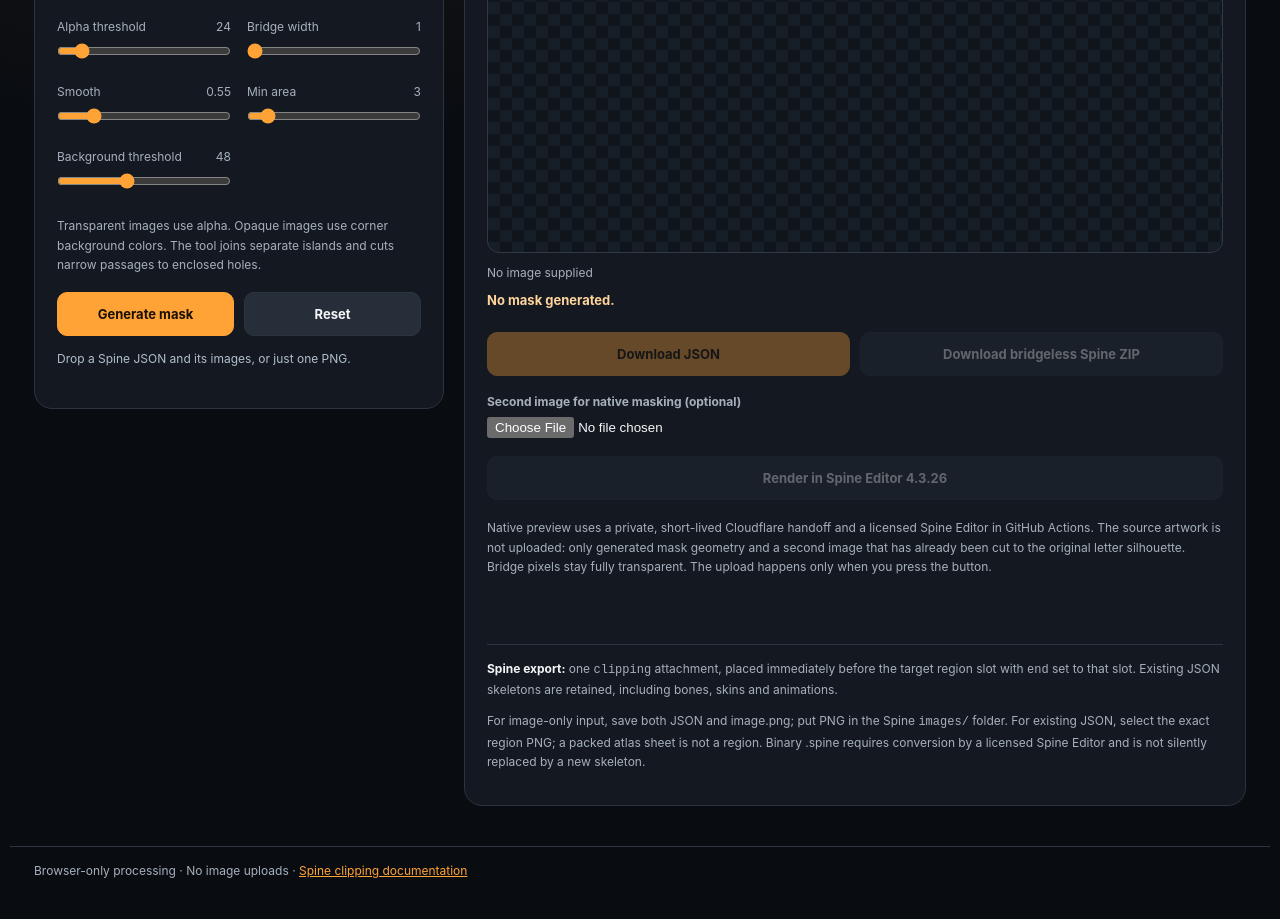
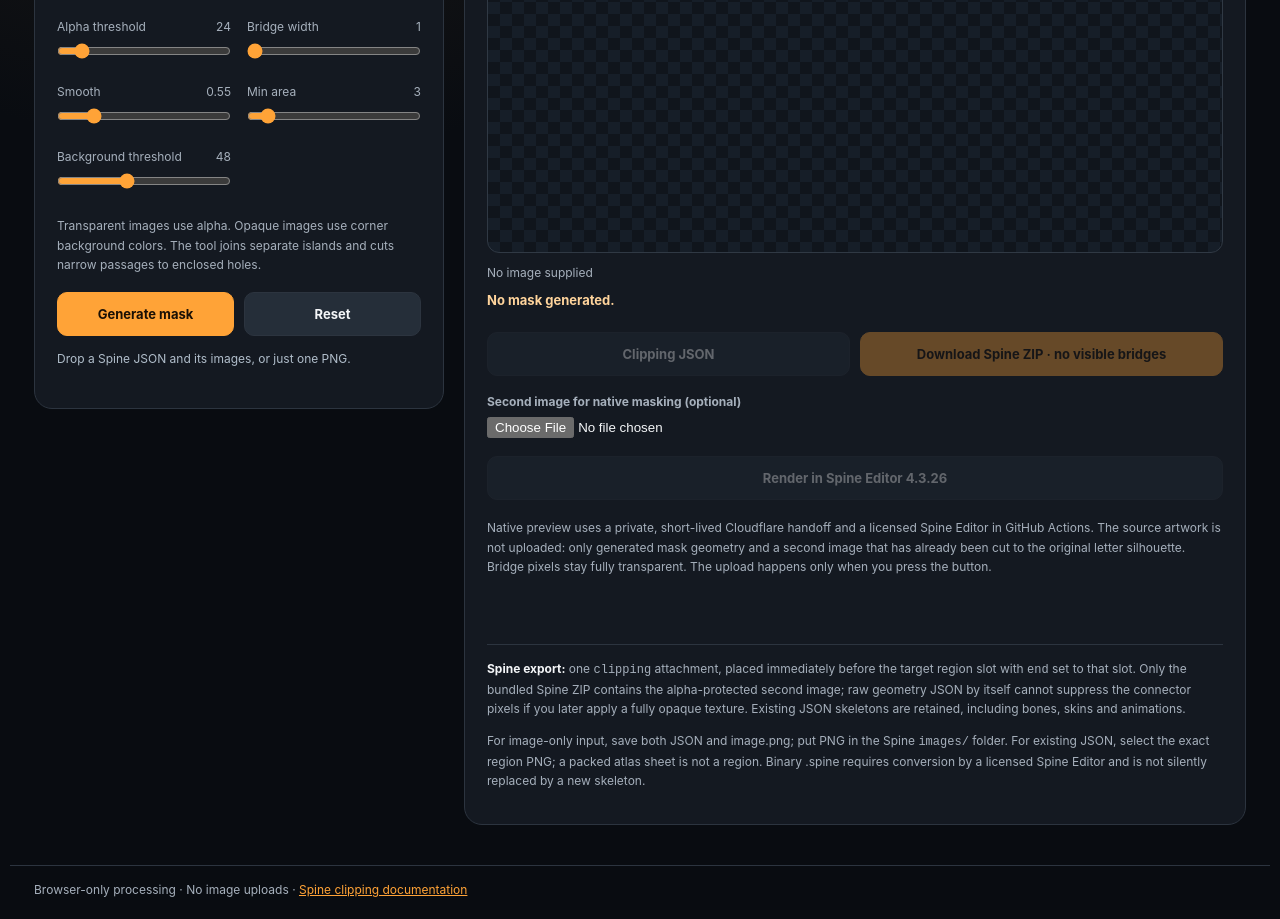
Before and after one commit to SpineAnimator/spine-web-source, a plain HTML site: page Spine-Mask-Tool/index.html in a window 1280 px wide. Shown: the part 454-1373 px from the top of the page. Drawn offline with Linux system fonts and the light colour scheme.

Commit message:
ux(mask): prioritize truly bridgeless Spine ZIP and clearly distinguish geometry-only JSON

```diff
--- a/Spine-Mask-Tool/index.html
+++ b/Spine-Mask-Tool/index.html
@@ -88,9 +88,9 @@ a{color:var(--gold)}[hidden]{display:none!important}
     <p id="source-name" class="source">No image supplied</p>
     <div class="summary" id="summary">No mask generated.</div>
     <div class="downloads">
-      <button class="primary" id="download-json" disabled>Download JSON</button>
+      <button id="download-json" disabled>Clipping JSON</button>
       <button id="download-png" hidden>Download image.png</button>
-      <button id="download-spine-zip" disabled>Download bridgeless Spine ZIP</button>
+      <button class="primary" id="download-spine-zip" disabled>Download Spine ZIP · no visible bridges</button>
     </div>
     <div class="setting">
       <label class="field" for="native-fill">Second image for native masking (optional)</label>
@@ -103,7 +103,7 @@ a{color:var(--gold)}[hidden]{display:none!important}
     <p id="native-status" class="status" role="status" aria-live="polite"></p>
     <div id="native-result" hidden><h2>04 / Native Spine Render</h2><img id="native-image" alt="PNG rendered by licensed Spine Editor 4.3.26" style="max-width:100%;background:repeating-conic-gradient(#27303b 0% 25%,#141b22 0% 50%) 50% / 18px 18px;border:1px solid var(--border);border-radius:12px"><div class="downloads"><button id="native-download">Download native PNG</button></div></div>
     <div class="helper">
-      <strong>Spine export:</strong> one <code>clipping</code> attachment, placed immediately before the target region slot with <code>end</code> set to that slot. Existing JSON skeletons are retained, including bones, skins and animations.
+      <strong>Spine export:</strong> one <code>clipping</code> attachment, placed immediately before the target region slot with <code>end</code> set to that slot. Only the bundled Spine ZIP contains the alpha-protected second image; raw geometry JSON by itself cannot suppress the connector pixels if you later apply a fully opaque texture. Existing JSON skeletons are retained, including bones, skins and animations.
       <p>For image-only input, save both JSON and image.png; put PNG in the Spine <code>images/</code> folder. For existing JSON, select the exact region PNG; a packed atlas sheet is not a region. Binary .spine requires conversion by a licensed Spine Editor and is not silently replaced by a new skeleton.</p>
     </div>
   </section>
```
